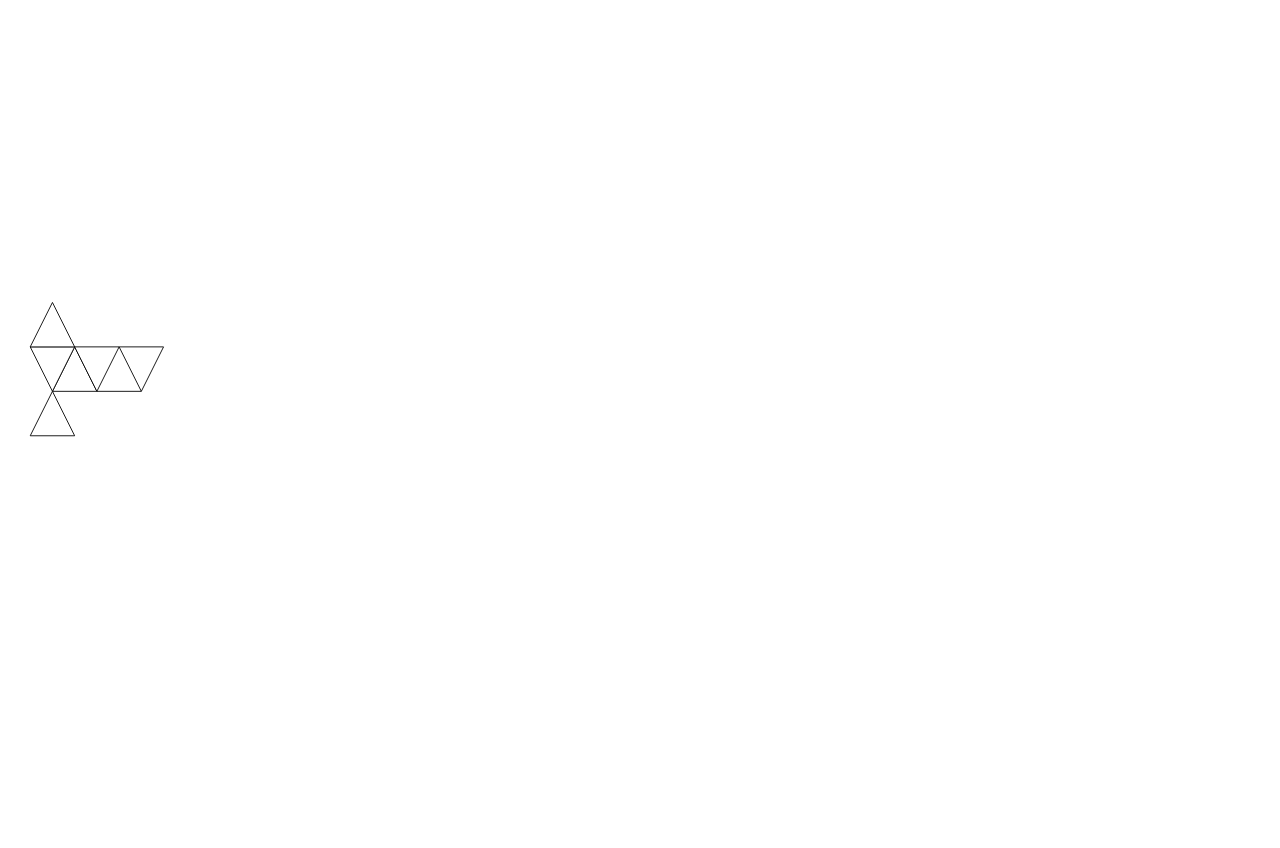
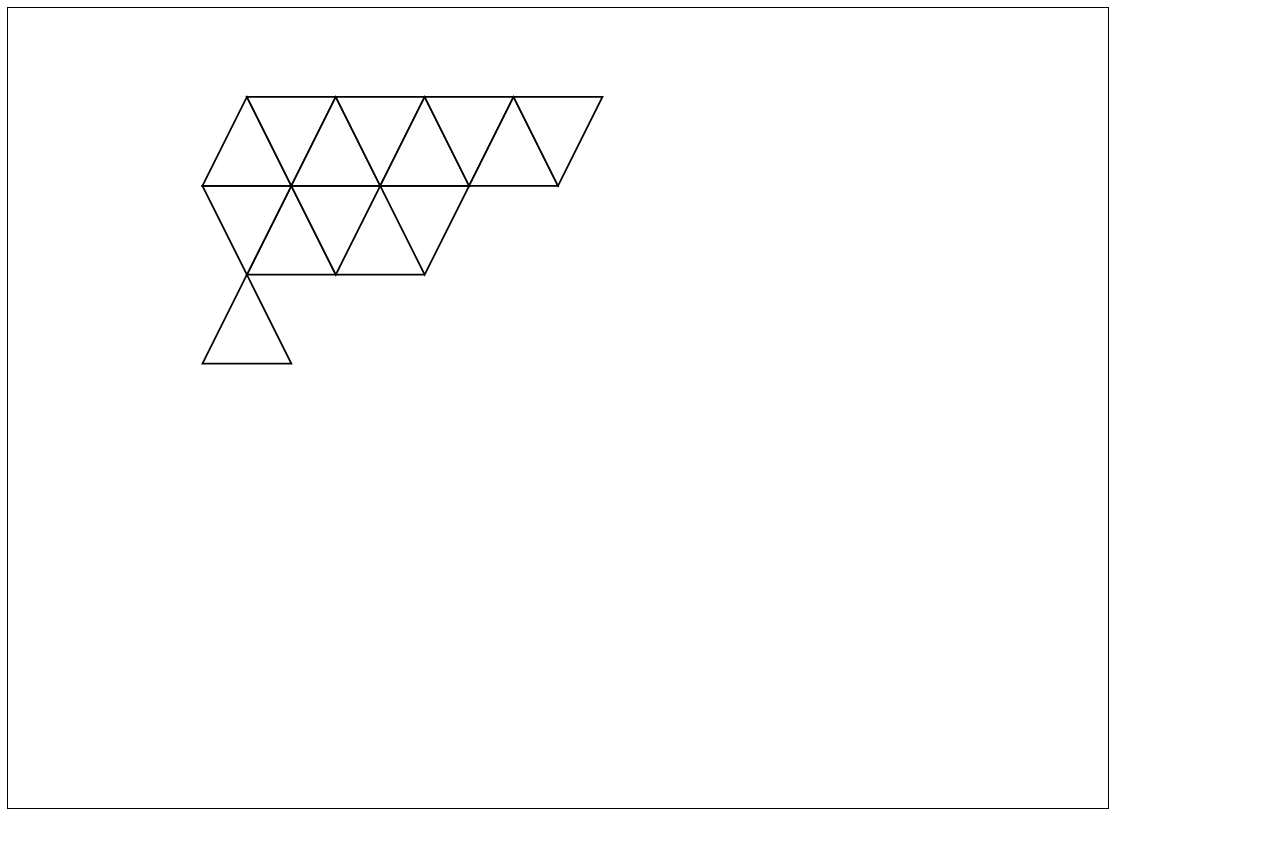
Before and after one commit to nnh242/a-triangle-dream, a plain HTML site: page index.html in a window 1280 px wide. After the commit the page ends 820 px from the top, so only its background shows below. Drawn offline with Linux system fonts and the light colour scheme.

Commit message:
add: row 2 and row 3 now total 14 triangles

```diff
--- a/index.html
+++ b/index.html
@@ -6,14 +6,35 @@
     <link rel="stylesheet" href="./main.css" type="text/css"/>
   </head>
   <body>
-    <svg width="400px" height="900px" viewBox="0 0 900 900">
-    <path d="M 150 400 L 100 300 L 50 400  Z" />
-    <path d="M 100 300 L 150 200 L 200 300 Z" />
-    <path d="M 100 300 L 50 200 L 150 200 Z " />
-    <path d="M 150 200 L 100 100 L 50 200 Z " />
-    <path d="M 200 300 L 150 200 L 250 200  Z" />
-    <path d="M 300 300 L 350 200 L 250 200 Z" />
-    <line x1="200" y1="300" x2="300" y2="300" />
+    <svg width="1100px" height="800px" viewBox="0 0 900 900">
+      <!--first row one triangle-->
+      <path d="M 50 400 L 100 300 L 150 400 Z" />
+      <!--second row five triangles-->
+      <path d="M 100 300 L 150 200 L 200 300 Z" />
+      <path d="M 100 300 L 50 200 L 150 200 Z " />
+      <path d="M 200 300 L 150 200 L 250 200  Z" />
+      <path d="M 300 300 L 350 200 L 250 200 Z" />
+      <line x1="200" y1="300" x2="300" y2="300" />
+      <!--third row eight triangles-->
+      <path d="M 150 200 L 100 100 L 50 200 Z " />
+      <path d="M 100 100 L 150 200 L 200 100 Z" />
+      <path d="M 200 100 L 150 200 L 250 200 Z" />
+      <path d="M 200 100 L 300 100 L 250 200 Z" />
+      <path d="M 250 200 L 300 100 L 350 200 Z" />
+      <path d="M 300 100 L 400 100 L 350 200 Z" />
+      <path d="M 350 200 L 450 200 L 400 100 Z" />
+      <path d="M 450 200 L 500 100 L 400 100 Z" />
+      <!--fourth row ten triangles-->
+      <path d="M  L L Z" />
+      <path d="M  L L Z" />
+      <path d="M  L L Z" />
+      <path d="M  L L Z" />
+      <path d="M  L L Z" />
+      <path d="M  L L Z" />
+      <path d="M  L L Z" />
+      <path d="M L L Z" />
+      <path d="M L L Z" />
+      <path d="M L L Z" />
     </svg>
   </body>
 </html>
--- a/main.css
+++ b/main.css
@@ -1,2 +1,3 @@
 path { fill:white; stroke:black; stroke-width:2 }
 line { stroke:black; stroke-width: 2}
+svg { outline: 1px solid black; }
```
